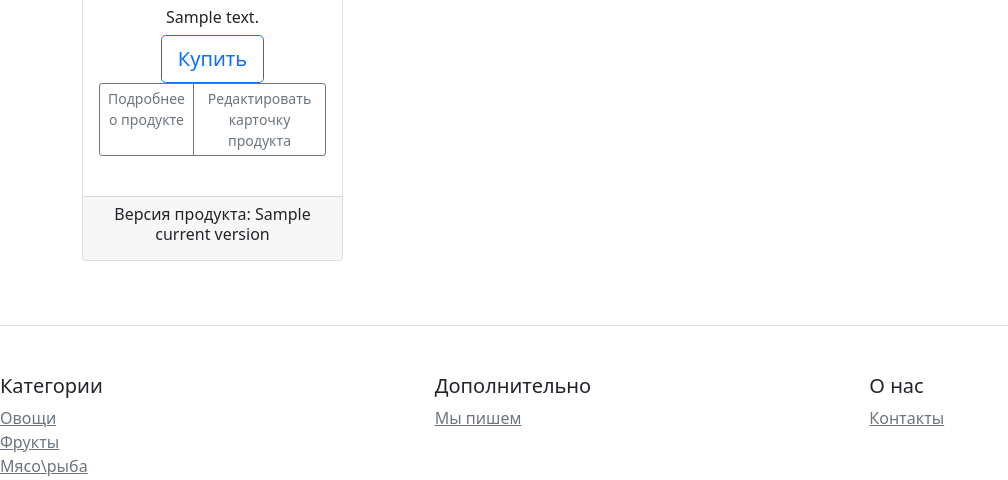
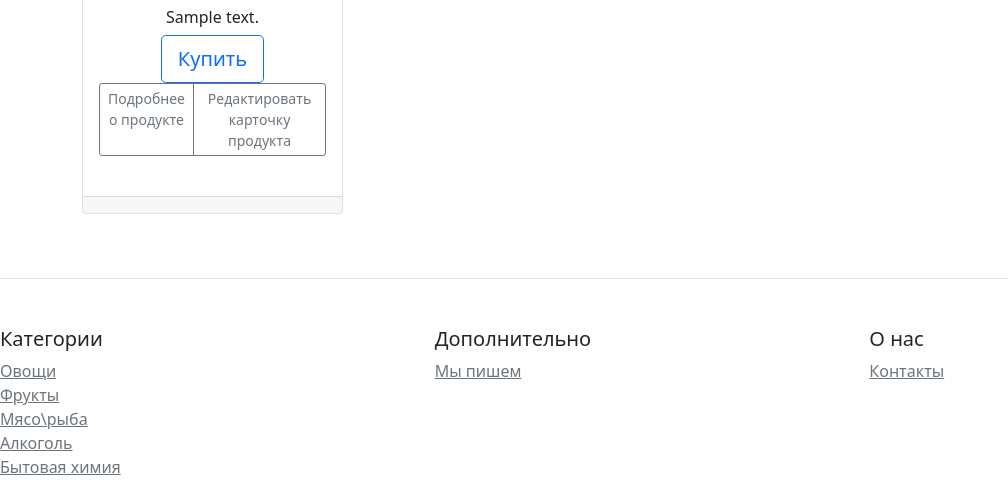
Before and after one commit to annavaleriev/homework_19._2, a Django app: template catalog/templates/catalog/home.html in a window 1280 px wide. Shown: the part 436-916 px from the top of the page, without its empty margins (0-1008 px from the left). Run offline with Django 5.2, Linux system fonts and the light colour scheme; the template is opened without the code that fills it: most values are stand-ins (such as "Sample title", 1, 10 or a date in 2020); some libraries are stand-ins or nearby versions.

Commit message:
Отредактированы формы home.html product_info.html

```diff
--- a/catalog/templates/catalog/home.html
+++ b/catalog/templates/catalog/home.html
@@ -29,10 +29,10 @@
                             </div>
                         </div>
                         <div class="card-footer">
-                                {% if product.current_version %}
-                                    <h6 class="card-title pricing-card-title">Версия
-                                        продукта: {{ product.current_version.version_name }}</h6>
-                                {% endif %}
+{#                                {% if product.current_version %}#}
+{#                                    <h6 class="card-title pricing-card-title">Версия#}
+{#                                        продукта: {{ product.current_version.version_name }}</h6>#}
+{#                                {% endif %}#}
                         </div>
                     </div>
                 </div>
--- a/catalog/templates/catalog/product_info.html
+++ b/catalog/templates/catalog/product_info.html
@@ -36,7 +36,7 @@
                         <button type="button" class="btn btn-lg btn-block btn-outline-primary">Купить</button>
                         <a href="{% url 'catalog:create_version' %}" class="btn btn-lg btn-block btn-outline-primary">Создание версии</a>
                         <a href="{% url 'catalog:list_version' %}" class="btn btn-lg btn-block btn-outline-primary">Посмотреть все версии</a>
-                        <a href="{% url 'catalog:edit' product.id %}" class="btn btn-primary">Редактировать продукт</a>
+                        <a href="{% url 'catalog:edit' product.id %}" class="btn btn-lg btn-block btn-outline-primary">Редактировать продукт</a>
                     </div>
                 </div>
             </div>
```
